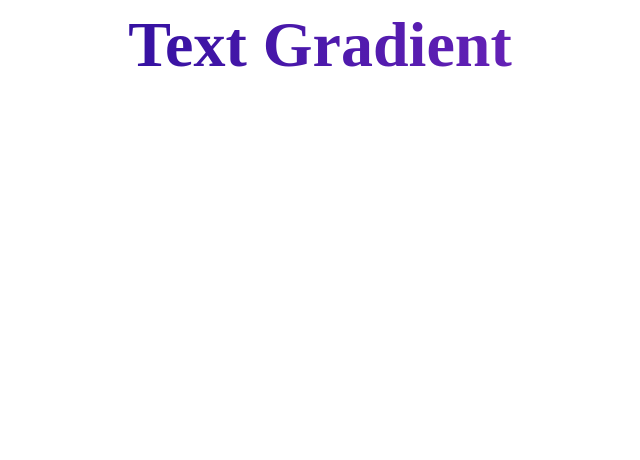
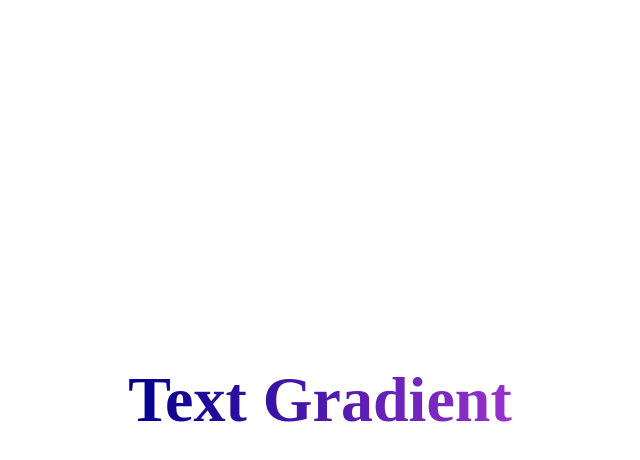
Before and after one commit to fadyehabamer/Gradient-text, a plain HTML site: page index.html in a window 1280 px wide. Shown: the whole page, without its empty margins (320-960 px from the left). Drawn offline with Linux system fonts and the light colour scheme.

Commit message:
Update style.css

```diff
--- a/style.css
+++ b/style.css
@@ -1,3 +1,14 @@
+body{
+    margin:0;
+    padding:0;
+    box-sizing:border-box;
+    display:flex;
+    justify-content:center;
+    align-items:center;
+    width:100vw;
+    height:100vh;
+    overflow:hidden;
+}
 .text-gradient{
     font-size: 4em;
     font-weight: bold;
```
